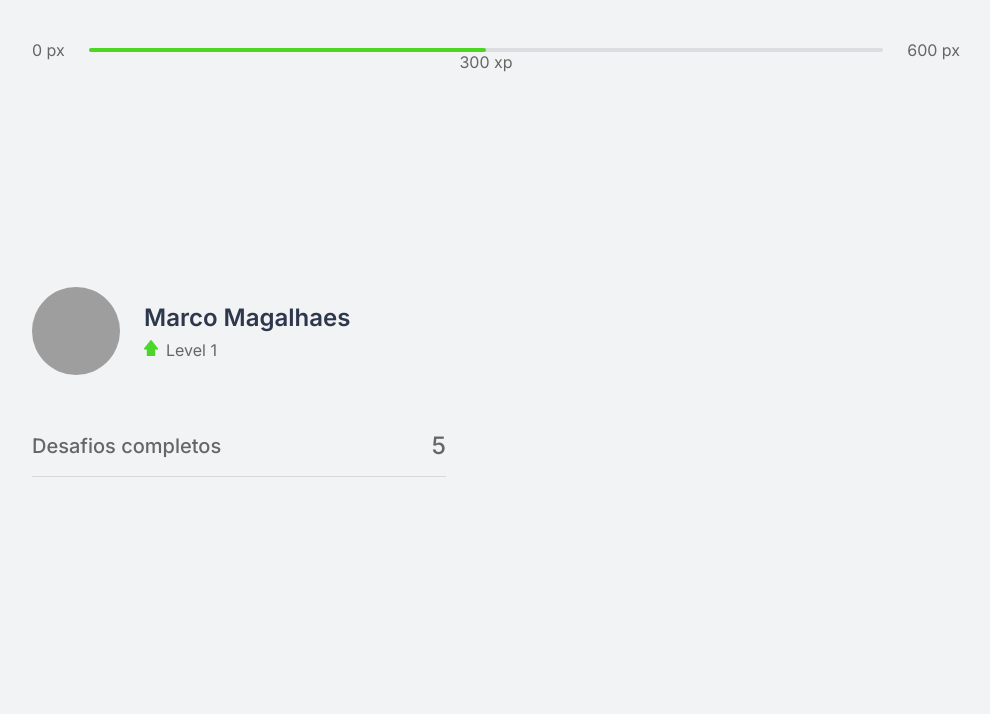
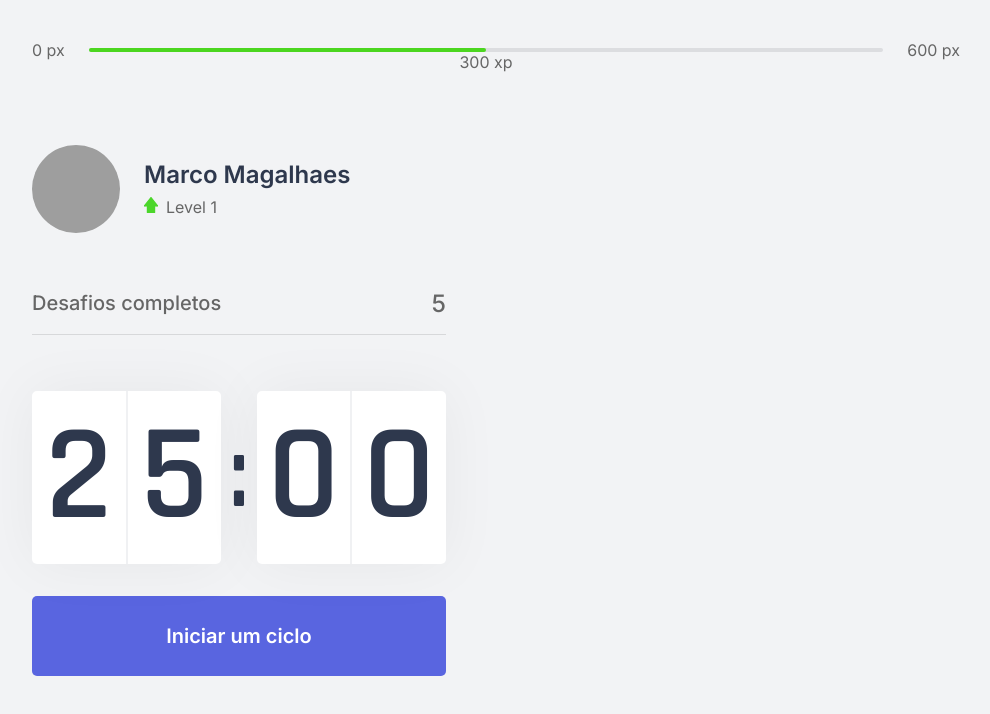
Before and after one commit to mcorreiam/NLW4React-next, a Next.js app: page / in a window 1280 px wide. Shown: the top 714 px of the page, without its empty margins (144-1134 px from the left). Built offline with nearby package versions, Linux system fonts and the light colour scheme; grey boxes are pictures that could not be loaded.

Commit message:
countdowncomponete

```diff
--- /dev/null
+++ b/src/componets/Countdown.tsx
@@ -0,0 +1,26 @@
+import { setMaxListeners } from 'process'
+import styles from '../styles/components/Countdown.module.css'
+
+export function Countdown(){
+    return (
+        <div>
+            <div className={styles.countdownContainer}>
+                <div>
+                    <span>2</span>
+                    <span>5</span>
+                </div>
+                <span>:</span>
+                <div>
+                    <span>0</span>
+                    <span>0</span>
+                </div>
+            </div>
+            <div>
+                <button type="button" className={styles.countdownButton}>
+                    Iniciar um ciclo
+                </button>
+            </div>
+        </div>
+    );
+
+}
--- a/src/pages/_document.tsx
+++ b/src/pages/_document.tsx
@@ -5,6 +5,7 @@
         return (
             <Html>
                 <Head>
+                    <link rel="shortcut icon" href="favicon.png" type="image/png" />
                     <link rel="preconnect" href="https://fonts.gstatic.com" />
                     <link href="https://fonts.googleapis.com/css2?family=Inter:wght@400;500;600&family=Rajdhani:wght@600&display=swap" rel="stylesheet" />
                 </Head>
--- a/src/pages/index.tsx
+++ b/src/pages/index.tsx
@@ -1,12 +1,19 @@
 import { CompletedChallenges } from "../componets/CompletedChallenges";
+import { Countdown } from "../componets/Countdown";
 import { ExperienceBar } from "../componets/ExperienceBar";
 import { Profile } from "../componets/Profile";
 
 import styles from "../styles/pages/Home.module.css"
 
+import Head from 'next/head'
+
 export default function Home() {
   return (
     <div className={styles.container}>
+
+      <Head>
+        <title>Início | move.it</title>
+      </Head>
 
       <ExperienceBar />
 
@@ -14,6 +21,7 @@
         <div>
           <Profile />
           <CompletedChallenges />
+          <Countdown />
         </div>
         <div>
 
--- /dev/null
+++ b/src/styles/components/Countdown.module.css
@@ -0,0 +1,63 @@
+.countdownContainer {
+    display: flex;
+    align-items: center;
+    font-family: Rajdhani;
+    font-weight: 600;
+    color: var(--title);
+}
+
+.countdownContainer > div {
+    flex: 1;
+
+    display: flex;
+    align-items: center;
+    justify-content: space-evenly;
+
+    background: var(--white);
+    box-shadow: 0 0 60px rgba(0, 0, 0, 0.05);
+    border-radius: 5px;
+    font-size: 8.5rem;
+    text-align: center;
+}
+
+.countdownContainer > div span {
+    flex: 1;
+}
+
+.countdownContainer > div span:first-child {
+    border-right: 1px solid #f0f1f3;
+}
+
+.countdownContainer > div span:last-child {
+    border-left: 1px solid #f0f1f3;
+}
+
+.countdownContainer > span {
+    font-size: 6.25rem;
+    margin: 0 0.5rem;
+}
+
+.countdownButton {
+    width: 100%;
+    height: 5rem;
+
+    margin-top: 2rem;
+
+    display: flex;
+    align-items: center;
+    justify-content: center;
+
+    border: 0;
+    border-radius: 5px;
+    background: var(--blue);
+    color: var(--white);
+
+    font-size: 1.25rem;
+    font-weight: 600;
+
+    transition: background-color 0.2s;
+}
+
+.countdownButton:hover{
+    background: var(--blue-dark);
+}
```
